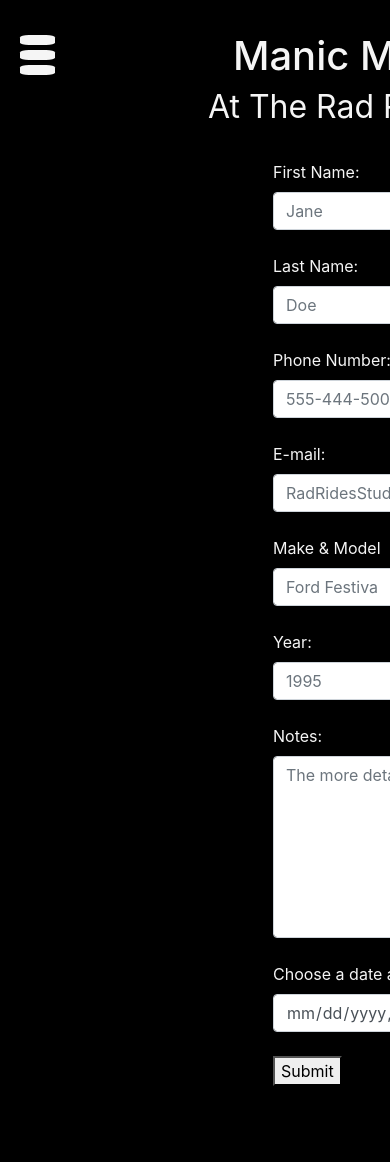
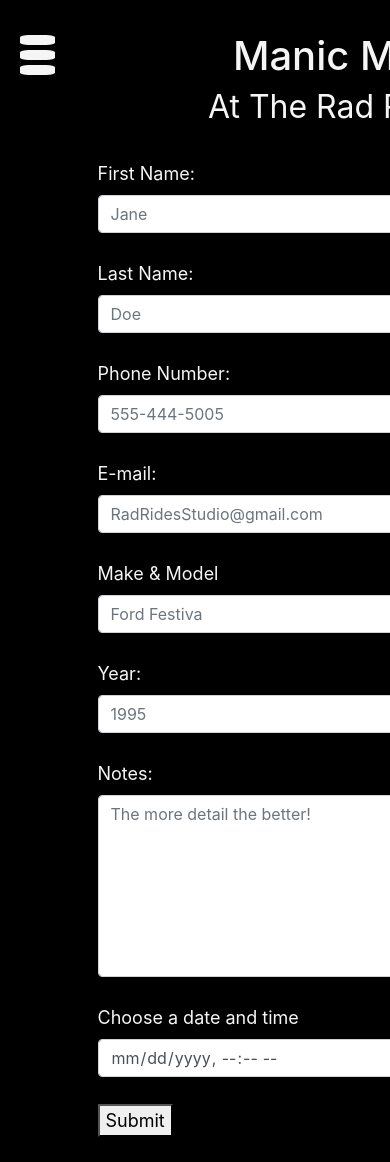
Before and after one commit to nylon-ducky/mechanic-website, a PHP site: page /appointment.html in a window 390 px wide; the page is wider, and only the part inside the window is pictured. Before the commit the page ends 1086 px from the top of that part, so only its background shows below. Run offline with PHP 8.4, Linux system fonts and the light colour scheme.

Commit message:
small screen form styling

```diff
--- a/smallScreen.css
+++ b/smallScreen.css
@@ -193,8 +193,10 @@ mark {
 }
 
 #appointment-form {
-    width: 100vw;
-    margin: 0 70vw;
+    width: 150%;
+    margin: 0 25vw 0 25vw;
+    padding-bottom: 3vh;
+    font-size: large;
 }
 
 
```
